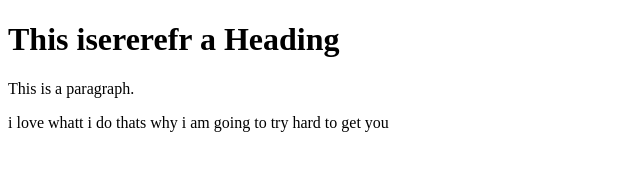
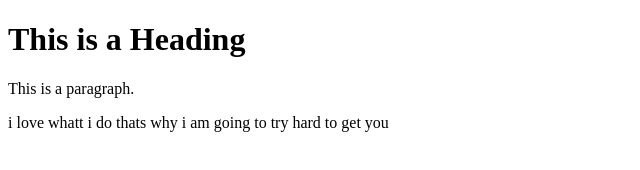
Before and after one commit to HenryDeanBondah/wdd230, a plain HTML site: page index.html in a window 1280 px wide. Shown: the whole page, without its empty margins (0-640 px from the left). Drawn offline with Linux system fonts and the light colour scheme.

Commit message:
Update index.html

```diff
--- a/index.html
+++ b/index.html
@@ -5,7 +5,7 @@
 </head>
 <body>
 
-<h1>This isererefr a Heading</h1>
+<h1>This is a Heading</h1>
 <p>This is a paragraph.</p>
 <p>i love whatt i do thats why i am going to try hard to get you</p>
 
```
